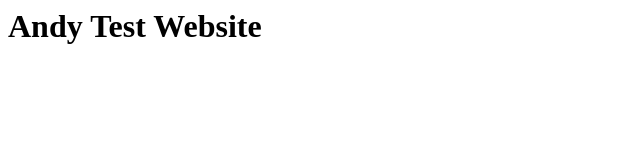
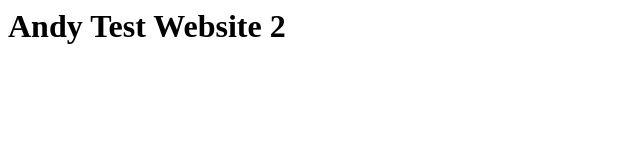
Before and after one commit to andypatelEnd2End/AndyStaticWebsite, a plain HTML site: page index.html in a window 1280 px wide. Shown: the full height of the page, 0-640 px from the left. Drawn offline with Linux system fonts and the light colour scheme.

Commit message:
Update index.html

```diff
--- a/index.html
+++ b/index.html
@@ -2,6 +2,6 @@
 <head>
 </head>
 <body>
-<h1>Andy Test Website</h1>
+<h1>Andy Test Website 2</h1>
 </body>
 </html>
```
